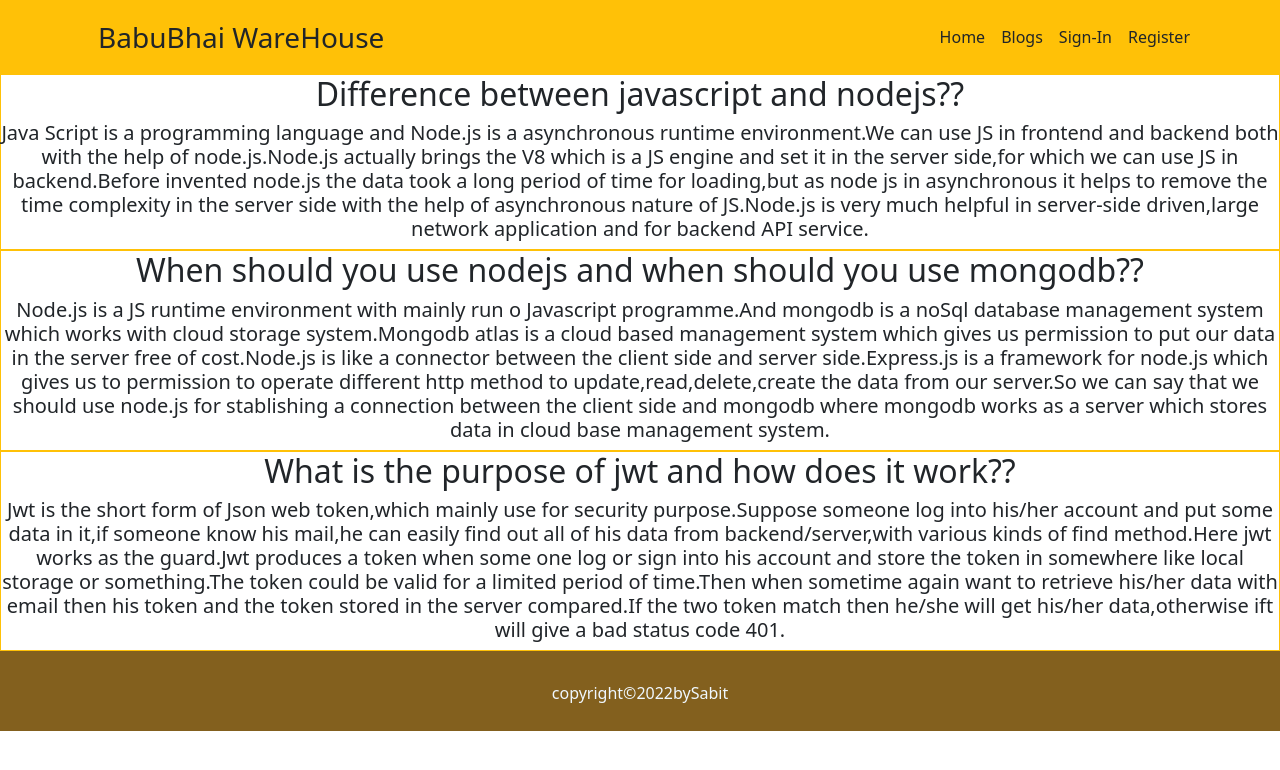
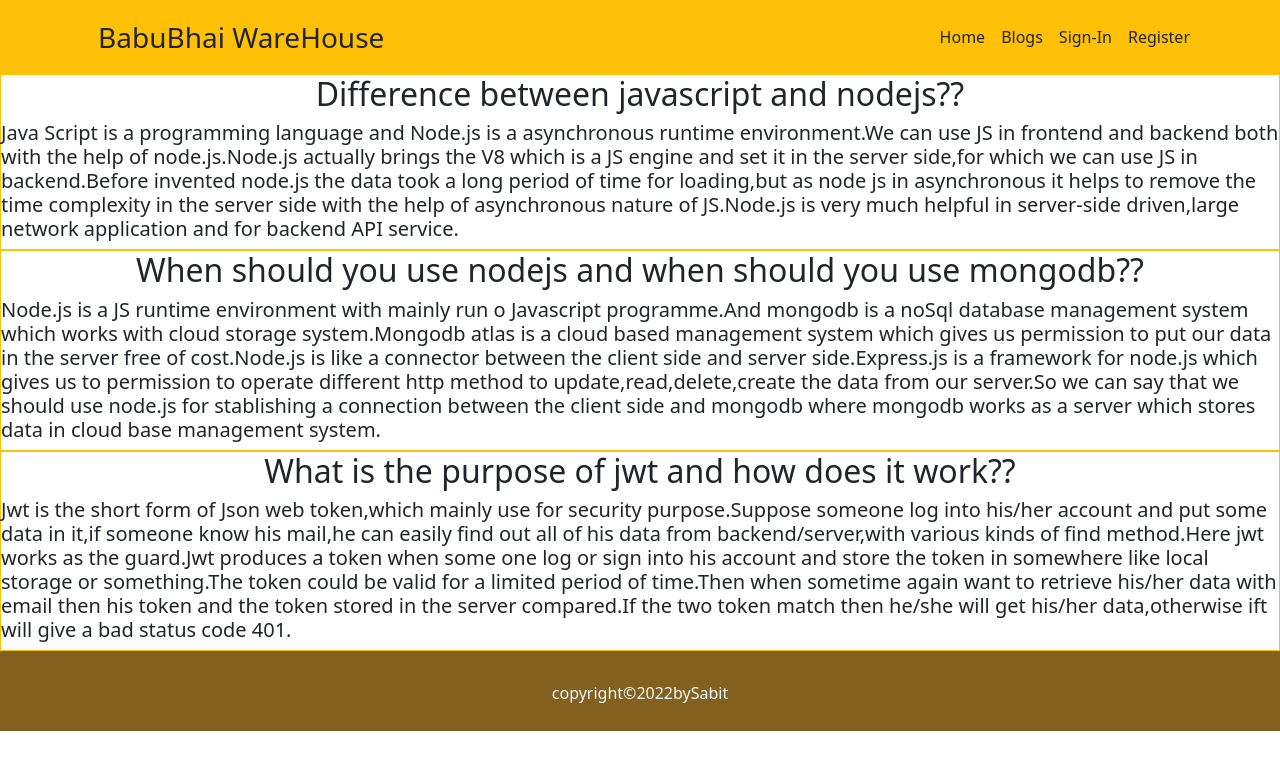
Before and after one commit to ezazsabit/Babu-bhai-client-side, a React (Create React App) app: page /blogs in a window 1280 px wide. Shown: the top 770 px of the page. Built offline with nearby package versions, Linux system fonts and the light colour scheme; no server answers.

Commit message:
email error add

```diff
--- a/src/components/Blogs/Blogs.js
+++ b/src/components/Blogs/Blogs.js
@@ -5,15 +5,15 @@ const Blogs = () => {
         <div className='App'>
             <div className=' border border-warning'>
                 <h2>Difference between javascript and nodejs??</h2>
-                <h5>Java Script is a programming language and Node.js is a asynchronous runtime environment.We can use JS in frontend and backend both with the help of node.js.Node.js actually brings the V8 which is a JS engine and set it in the server side,for which we can use JS in backend.Before invented node.js the data took a long period of time for loading,but as node js in asynchronous it helps to remove the time complexity in the server side with the help of asynchronous nature of JS.Node.js is very much helpful in server-side driven,large network application and for backend API service. </h5>
+                <h5 className='text-start'>Java Script is a programming language and Node.js is a asynchronous runtime environment.We can use JS in frontend and backend both with the help of node.js.Node.js actually brings the V8 which is a JS engine and set it in the server side,for which we can use JS in backend.Before invented node.js the data took a long period of time for loading,but as node js in asynchronous it helps to remove the time complexity in the server side with the help of asynchronous nature of JS.Node.js is very much helpful in server-side driven,large network application and for backend API service. </h5>
             </div>
             <div className=' border border-warning'>
                 <h2>When should you use nodejs and when should you use mongodb??</h2>
-                <h5>Node.js is a JS runtime environment with mainly run o Javascript programme.And mongodb is a noSql database management system which works with cloud storage system.Mongodb atlas is a cloud based management system which gives us permission to put our data in the server free of cost.Node.js is like a connector between the client side and server side.Express.js is a framework for node.js which gives us to permission to operate different http method to update,read,delete,create the data from our server.So we can say that we should use node.js for stablishing a connection between the client side and mongodb where mongodb works as a server which stores data in cloud base management system.</h5>
+                <h5 className='text-start'>Node.js is a JS runtime environment with mainly run o Javascript programme.And mongodb is a noSql database management system which works with cloud storage system.Mongodb atlas is a cloud based management system which gives us permission to put our data in the server free of cost.Node.js is like a connector between the client side and server side.Express.js is a framework for node.js which gives us to permission to operate different http method to update,read,delete,create the data from our server.So we can say that we should use node.js for stablishing a connection between the client side and mongodb where mongodb works as a server which stores data in cloud base management system.</h5>
             </div>
             <div className=' border border-warning'>
                 <h2>What is the purpose of jwt and how does it work??</h2>
-                <h5>Jwt is the short form of Json web token,which mainly use for security purpose.Suppose someone log into his/her account and put some data in it,if someone know his mail,he can easily find out all of his data from backend/server,with various kinds of find method.Here jwt works as the guard.Jwt produces a token when some one log or sign into his account and store the token in somewhere like local storage or something.The token could be valid for a limited period of time.Then when sometime again want to retrieve his/her data with email then his token and the token stored in the server compared.If the two token match then he/she will get his/her data,otherwise ift will give a bad status code 401.</h5>
+                <h5 className='text-start'>Jwt is the short form of Json web token,which mainly use for security purpose.Suppose someone log into his/her account and put some data in it,if someone know his mail,he can easily find out all of his data from backend/server,with various kinds of find method.Here jwt works as the guard.Jwt produces a token when some one log or sign into his account and store the token in somewhere like local storage or something.The token could be valid for a limited period of time.Then when sometime again want to retrieve his/her data with email then his token and the token stored in the server compared.If the two token match then he/she will get his/her data,otherwise ift will give a bad status code 401.</h5>
             </div>
         </div>
     );
--- a/src/components/Log-in Page/Login/Login.js
+++ b/src/components/Log-in Page/Login/Login.js
@@ -48,6 +48,13 @@ const Login = () => {
 if (loading) {
     return <p>Loading...</p>;
   }
+  let errorHandle;
+      if(error){
+          errorHandle=
+          <div>
+              <p className='text-danger'>Error: {error?.message}</p>
+          </div>
+      }
     return (
         <div className='App LogIn'>
            <h1>Please Sign-in</h1>
@@ -69,6 +76,7 @@ if (loading) {
   <Button variant="warning" type="submit">
   Log-In
   </Button>
+  {errorHandle}
 </form>
             </div>
             <p>New to babubhai? <Link to='/register' className='text-decoration-none'> <span className='text-danger'>Please Register</span></Link></p>
```
